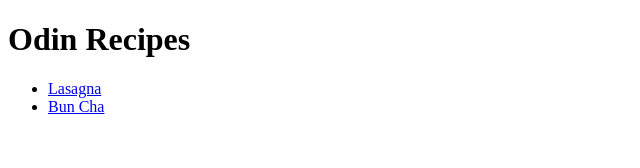
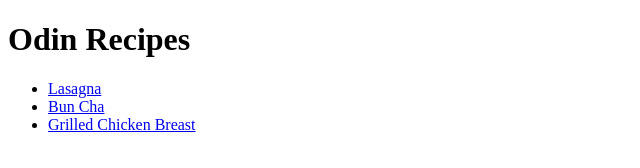
Before and after one commit to Aglovier/odin-recipies, a plain HTML site: page index.html in a window 1280 px wide. Shown: the whole page, without its empty margins (0-640 px from the left). Drawn offline with Linux system fonts and the light colour scheme.

Commit message:
Add a link for Grilled Chicken Breast

```diff
--- a/index.html
+++ b/index.html
@@ -9,6 +9,7 @@
         <ul>
         <li><a href="recipes/lasagna.html">Lasagna</a></li>
         <li><a href="recipes/Bun-Cha.html">Bun Cha</a></li>
+        <li><a href="recipes/Grilled-Chicken-Breast.html">Grilled Chicken Breast</a></li>
         </ul>
     </body>
 </html>
```
